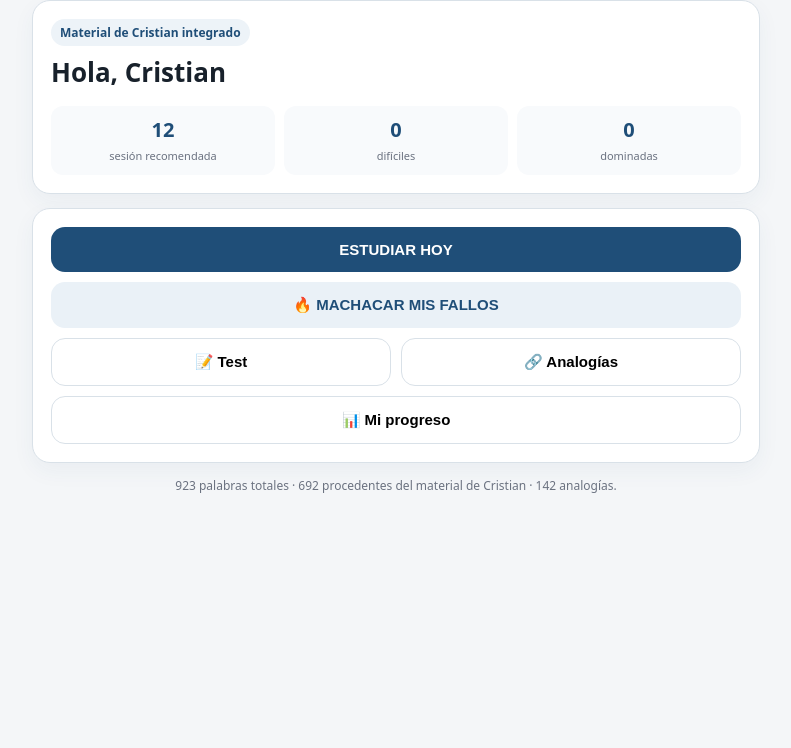
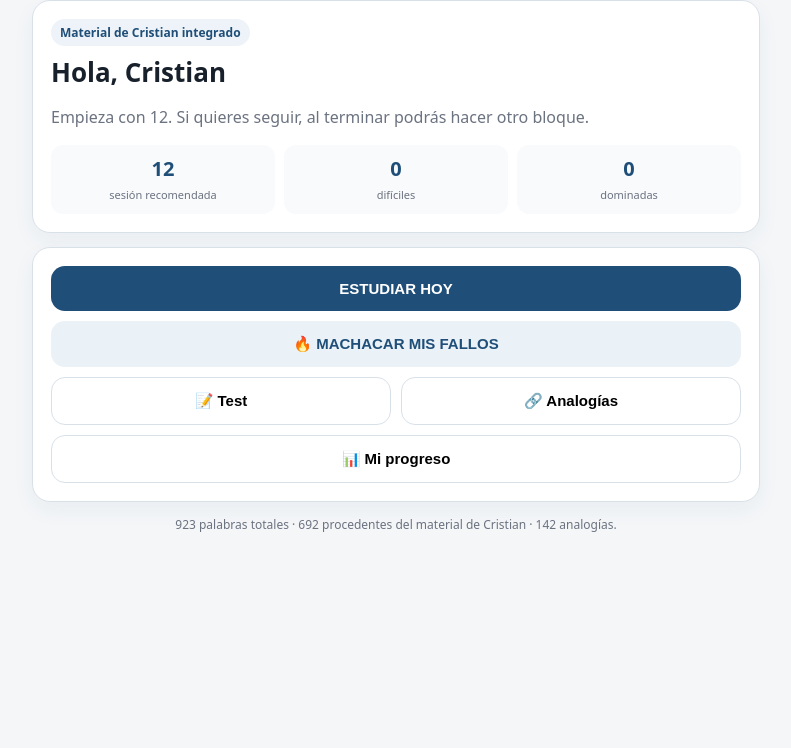
Before and after one commit to titalaremedios/vocabulario-cristian, a plain HTML site: page index.html in a window 1280 px wide. Shown: the part 52-800 px from the top of the page, without its empty margins (244-1035 px from the left). Drawn offline with Linux system fonts and the light colour scheme.

Commit message:
Add files via upload

```diff
--- a/index.html
+++ b/index.html
@@ -29,7 +29,7 @@ h1{font-size:26px;margin:8px 0} h2{margin:4px 0 12px} p{color:var(--muted);line-
   <div class="card">
     <span class="badge">Material de Cristian integrado</span>
     <h1>Hola, Cristian</h1>
-    <p id="homeText"></p>
+    <p id="homeText">Empieza con 12. Si quieres seguir, al terminar podrás hacer otro bloque.</p>
     <div class="stats">
       <div class="stat"><b id="due">12</b><span>sesión recomendada</span></div>
       <div class="stat"><b id="hard">0</b><span>difíciles</span></div>
@@ -138,9 +138,10 @@ function renderHome(){
   due.textContent="12";
   hard.textContent=m.hard;
   mastered.textContent=m.mastered;
-  homeText.textContent=`Tu banco incluye ${WORDS.length} palabras. Empieza con 12 en la sesión recomendada y, si quieres, continúa con más bloques.`;
+  homeText.textContent="Empieza con 12. Si quieres seguir, al terminar podrás hacer otro bloque." ;
   date.textContent=new Date().toLocaleDateString("es-ES",{day:"2-digit",month:"short"});
-} palabras. El material que ya has estudiado tiene prioridad en los repasos.`;date.textContent=new Date().toLocaleDateString("es-ES",{day:"2-digit",month:"short"})}
+}
+
 let queue=[],idx=0,current=null;
 function startStudyBlock(size){
   queue=buildQueue(size);
```
Also changed, not shown: 1 other file.
